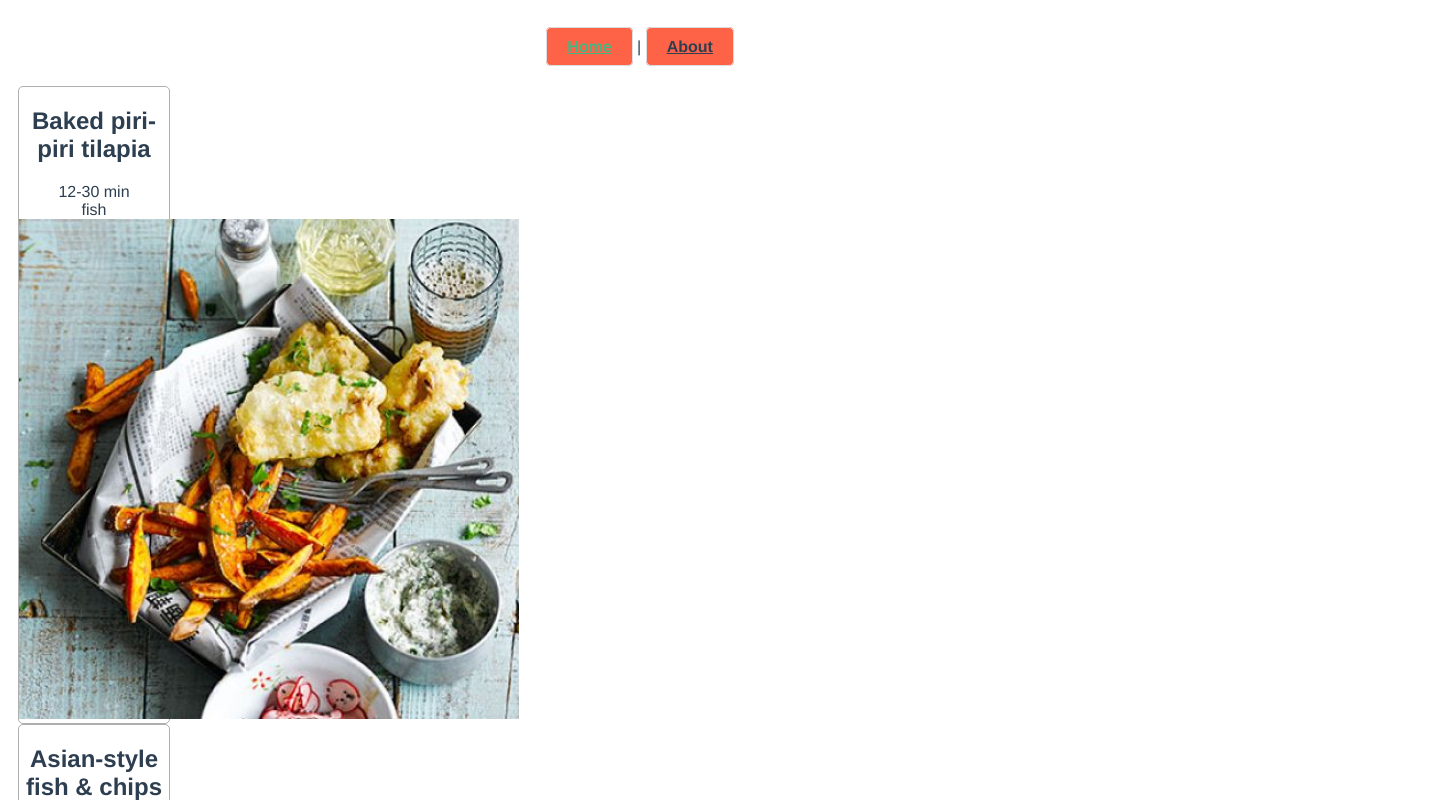
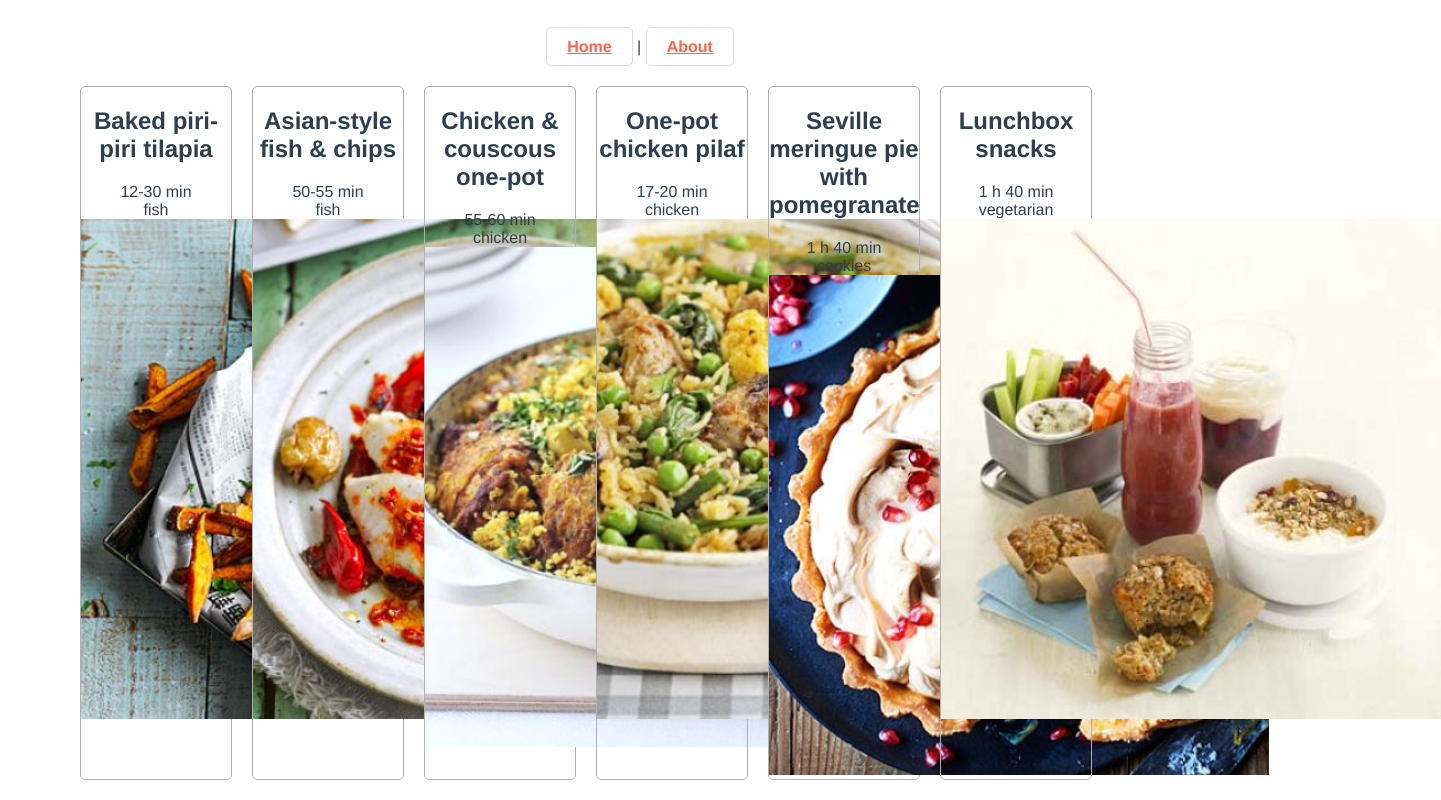
Before and after one commit to YuraKolesnikov/ez-recipe, a Vue app: page /#/ in a window 1280 px wide. Shown: the top 800 px of the page, 1441 px wide, since content can reach past the window. Built offline with nearby package versions, Linux system fonts and the light colour scheme.

Commit message:
Added custom container and row classes

```diff
--- /dev/null
+++ b/src/assets/scss/_grid.scss
@@ -0,0 +1,34 @@
+.container {
+  box-sizing: border-box;
+  max-width: 1170px;
+  width: 100%;
+  margin: 0 auto;
+  padding: 0 30px;
+}
+
+@media screen and (max-width: 1170px) {
+  .container {
+    min-width: 550px;
+    max-width: 950px;
+    padding: 0 15px;
+  }
+}
+
+@media screen and (max-width: 760px) {
+  .container {
+    min-width: 320px;
+    max-width: 620px;
+  }
+}
+
+.row {
+  display: flex;
+  flex-wrap: wrap;
+  margin: 0 -15px;
+}
+
+@media screen and (max-width: 768px) {
+  .row {
+    flex-direction: column;
+  }
+}
--- a/src/assets/scss/main.scss
+++ b/src/assets/scss/main.scss
@@ -1,8 +1,16 @@
+@import "./grid";
+
 .button {
   border: 1px solid #ddd;
   border-radius: 5px;
   padding: 10px 20px;
   font-weight: bold;
-  background-color: tomato;
-  color: #FFF;
+  background-color: #FFF !important;
+  color: tomato !important;
+
+  &:focus,
+  &:active {
+    background-color: tomato !important;
+    color: #FFF !important;
+  }
 }
--- a/src/views/Home.vue
+++ b/src/views/Home.vue
@@ -1,9 +1,12 @@
 <template>
   <div class="home">
-    <div v-for="(product, key, index) in productData" :key="index">
-      <Product
-        :product="product"
-      />
+    <div class="container">
+      <div class="row">
+        <Product
+          v-for="(product, key, index) in productData" :key="index"
+          :product="product"
+        />
+      </div>
     </div>
   </div>
 </template>
```
